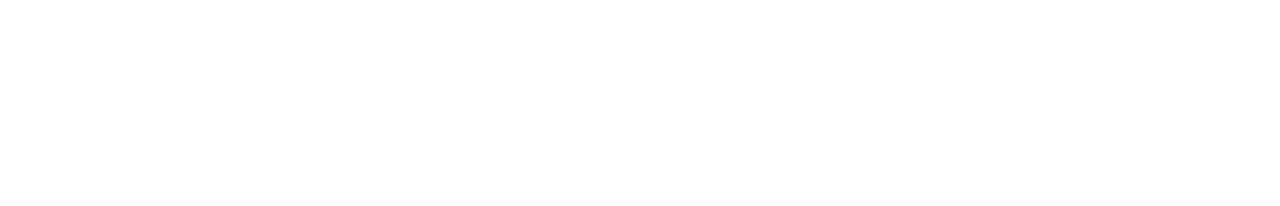
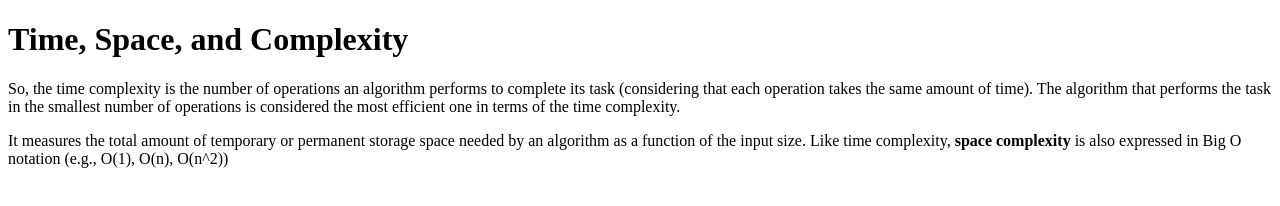
Before and after one commit to acciojob/time-and-space-complexity-dasdipayan2002, a website: page main.html in a window 1280 px wide. Drawn offline with Linux system fonts and the light colour scheme.

Commit message:
created a submission

```diff
--- a/main.html
+++ b/main.html
@@ -8,6 +8,21 @@
 
 <body>
 	<!-- the entire body must be written by student -->
+	<h1>Time, Space, and Complexity</h1>
+	<p>
+		So, the time complexity is the number of operations an algorithm
+		performs to complete its task (considering that each operation takes
+		the same amount of time). The algorithm that performs
+		the task in the smallest number of operations is
+		considered the most efficient one in terms of the time complexity.
+	</p>
+	<p>
+		It measures the total amount of temporary or
+		permanent storage space needed by an algorithm as a
+		function of the input size. Like time complexity,
+		<b>space complexity</b> is also expressed in Big O notation
+		(e.g., O(1), O(n), O(n^2))
+	</p>
     <script type="text/javascript" src="./script.js">
 </script>
 
```
